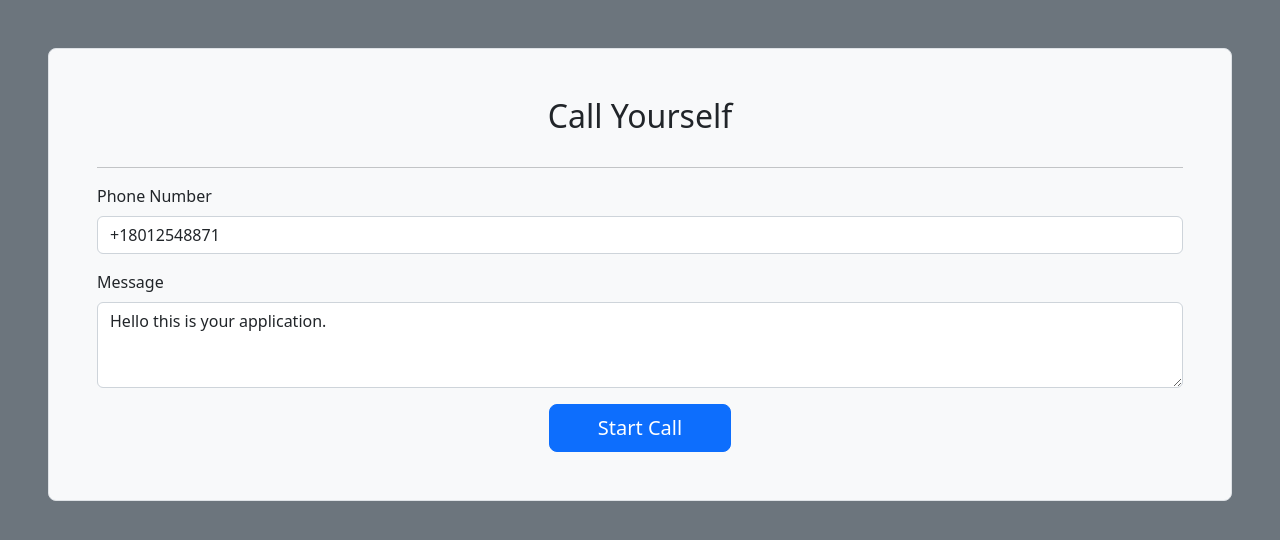
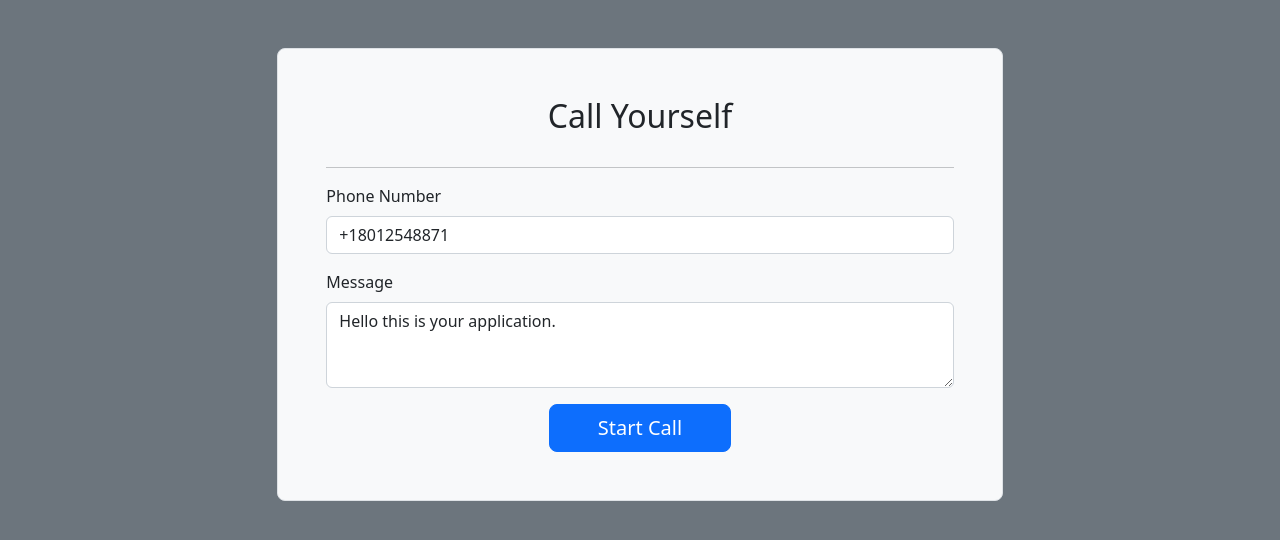
Before and after one commit to jado66/my-site, a Next.js app: page /calling in a window 1280 px wide. Shown: the top 540 px of the page. Built offline with nearby package versions, Linux system fonts and the light colour scheme.

Commit message:
Fixed a few styles

```diff
--- a/src/pages/calling.jsx
+++ b/src/pages/calling.jsx
@@ -74,7 +74,7 @@ const Calling = () =>{
     }
 
     return (
-        <div className="d-flex w-100 flex-column h-100 align-content-center bg-secondary pt-5">
+        <div className="d-flex w-100 flex-column h-100 align-content-center bg-secondary pt-5 ">
 
             <div className={`modal fade ${showModal ? 'show' : ''}`} style={{ display: showModal ? 'block' : 'none' }} tabIndex="-1" role="dialog">
                 <div className="modal-dialog" role="document">
@@ -103,8 +103,8 @@ const Calling = () =>{
 
             {showModal && <div className="modal-backdrop fade show"></div>}
 
-
-            <div className="p-5 d-flex flex-column border mx-5 rounded-3 bg-light">
+            <div className="col-lg-8 col-12 mx-auto px-3">
+                <div className="p-5 d-flex flex-column border mx-5 rounded-3 bg-light  mx-3">
                     <h2 className="text-center ">Call Yourself</h2>
                     <hr className=" mt-4"/>
 
@@ -173,6 +173,8 @@ const Calling = () =>{
                     <button className="btn btn-primary mx-auto btn-lg px-5" onClick={triggerOTP}>Start Call</button>
 
                 </div>
+            </div>
+
 
 
 
```
Also changed, not shown: src/components/pages/resumeComponents/ResumeCarousel.jsx (+4 -4 lines). Lines whose indentation alone changed are shown as unchanged.
